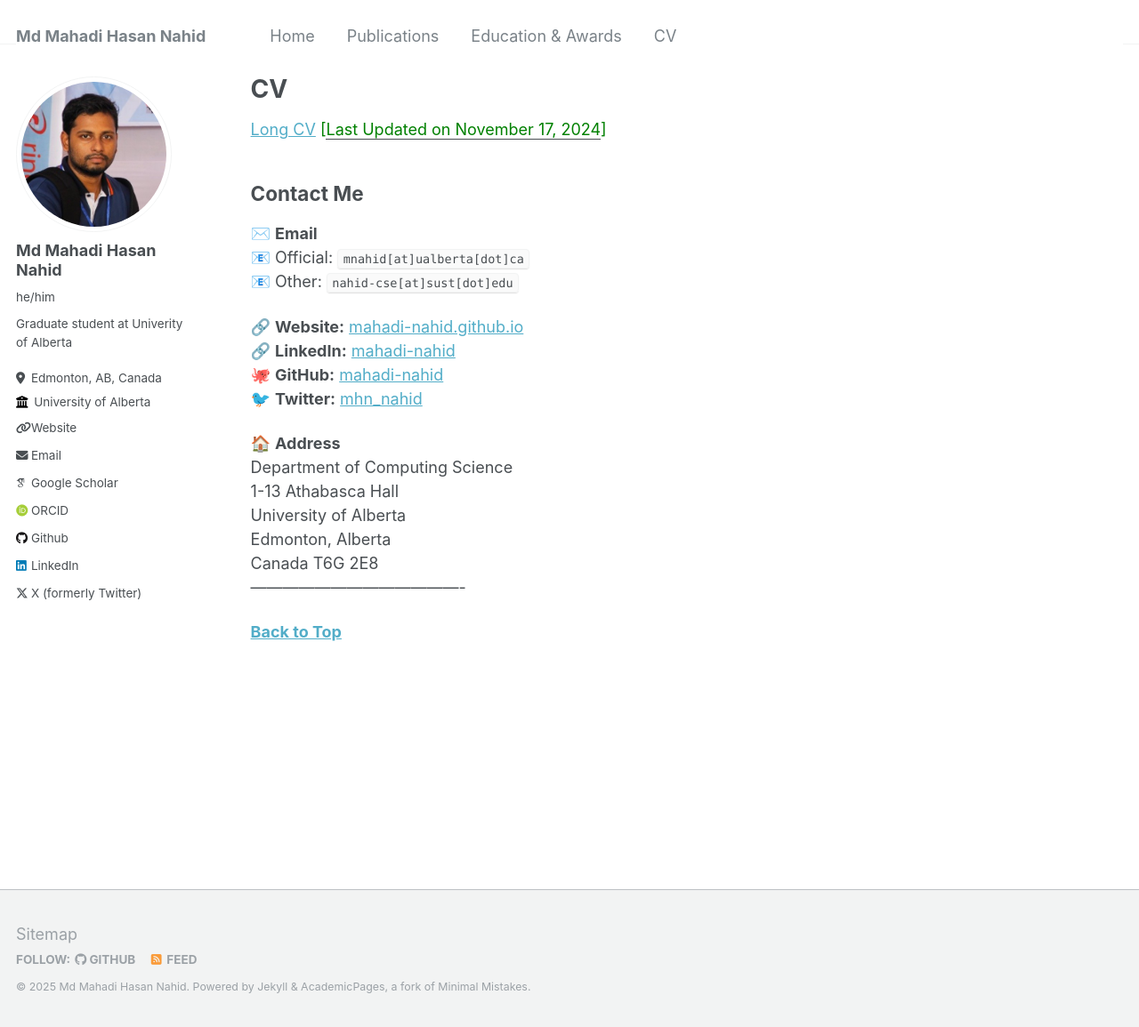
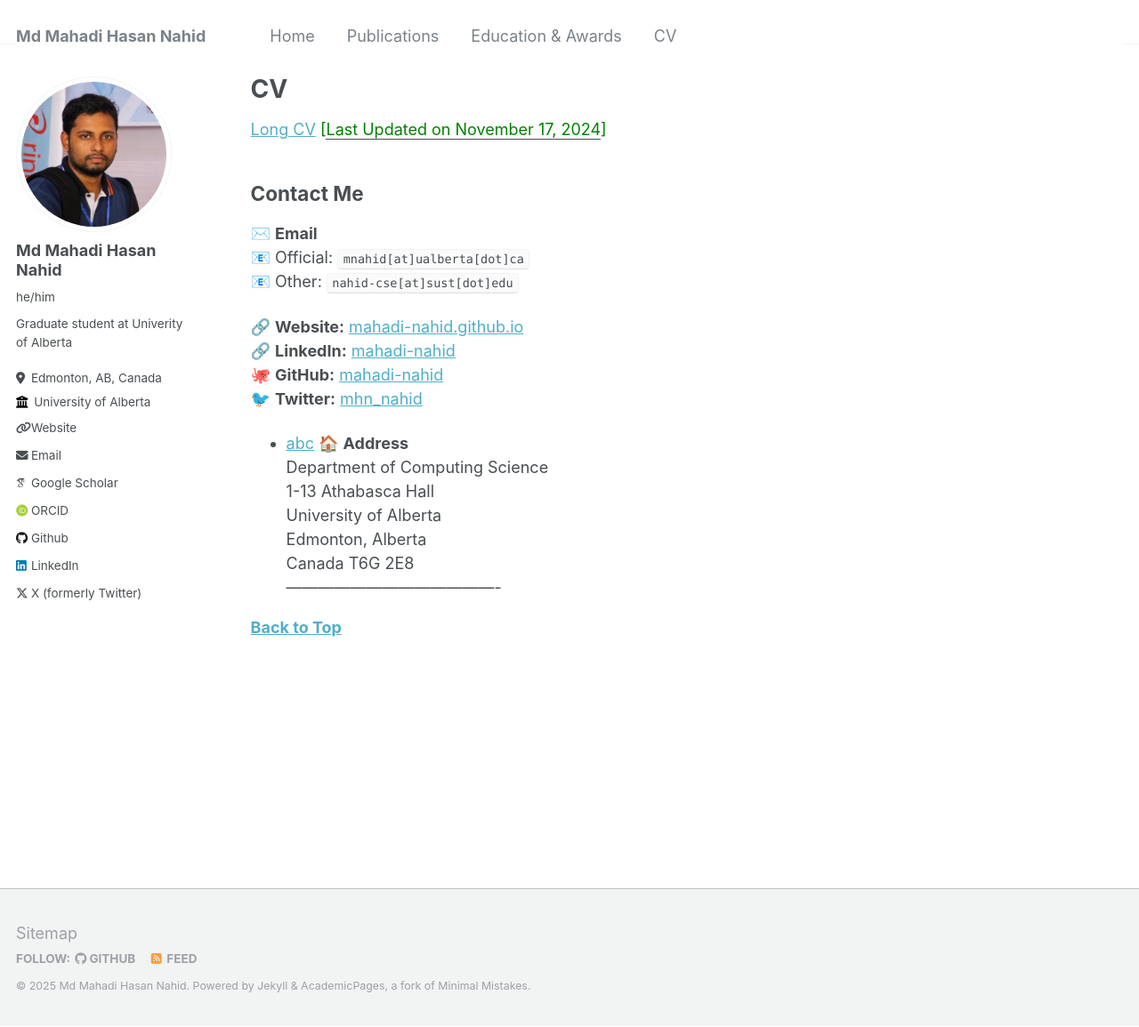
Before and after one commit to mahadi-nahid/mahadi-nahid.github.io, a Jekyll site: the page built from _pages/cv.md, in a window 1280 px wide and 1155 px high. Shown: the whole window at 89% size. Built offline with Jekyll 4.4.1, drawn with Linux system fonts in a browser that asks for light colours; some web fonts are replaced.

Commit message:
Update cv.md

```diff
--- a/_pages/cv.md
+++ b/_pages/cv.md
@@ -18,7 +18,7 @@ author_profile: true
 🔗 **LinkedIn:** [mahadi-nahid](https://www.linkedin.com/in/mahadi-nahid/)
 🐙 **GitHub:** [mahadi-nahid](https://github.com/mahadi-nahid)
 🐦 **Twitter:** [mhn_nahid](https://twitter.com/mhn_nahid)
-
+* [abc](https://docs.google.com/presentation/d/1u4FTccR3a_LL54VsC9Qw8oax2fBvGuSL/edit#slide=id.p6)
 🏠 **Address**
 Department of Computing Science
 1-13 Athabasca Hall
```
